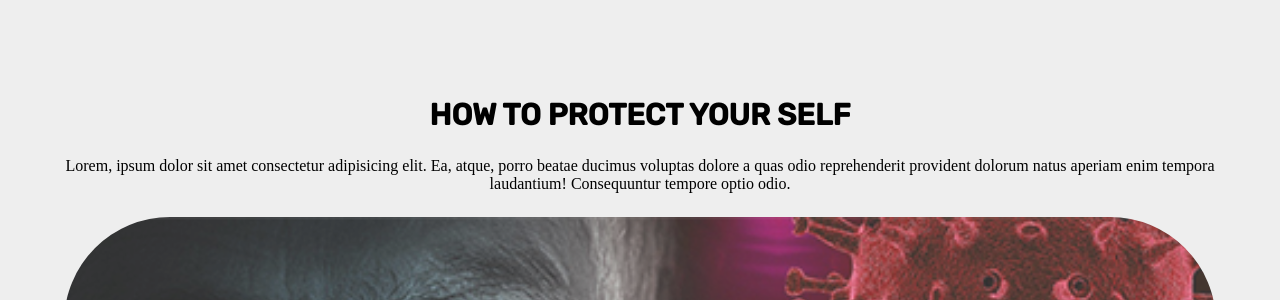
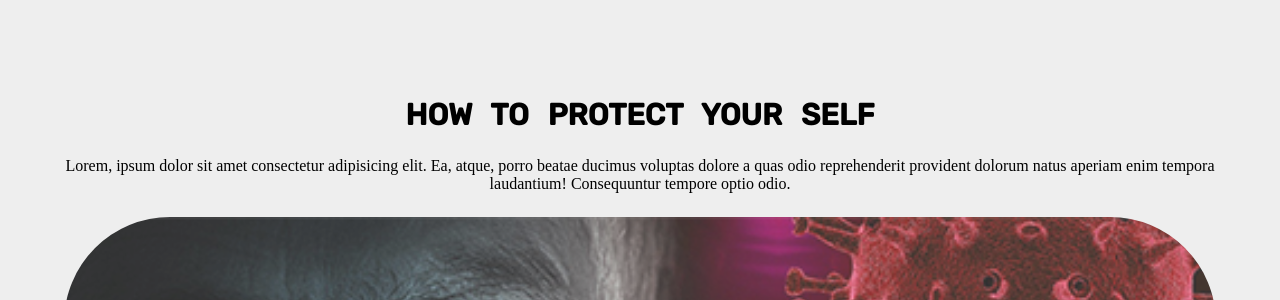
Before and after one commit to brahimgithubb/html_css, a plain HTML site: page index.html in a window 1280 px wide. Shown: the part 1488-1788 px from the top of the page. Drawn offline with Linux system fonts and the light colour scheme.

Commit message:
changing word space in h2 how to protect your self

```diff
--- a/css/main.css
+++ b/css/main.css
@@ -446,6 +446,7 @@ ul li:hover {
         font-weight: bold;
         text-transform: uppercase;
         font-family: 'Rubik', sans-serif;
+        word-spacing: 12px;
     }
 
 
```
